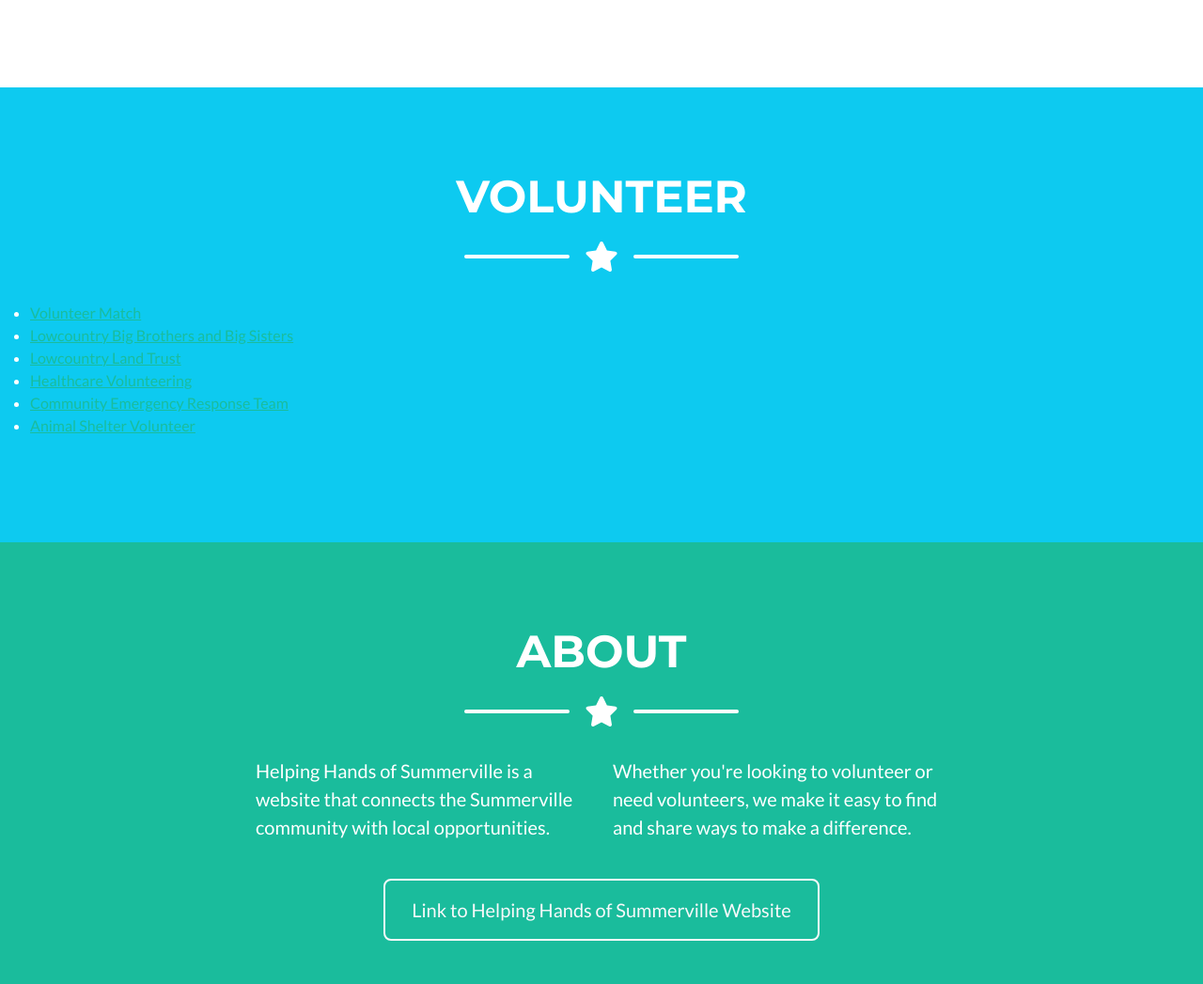
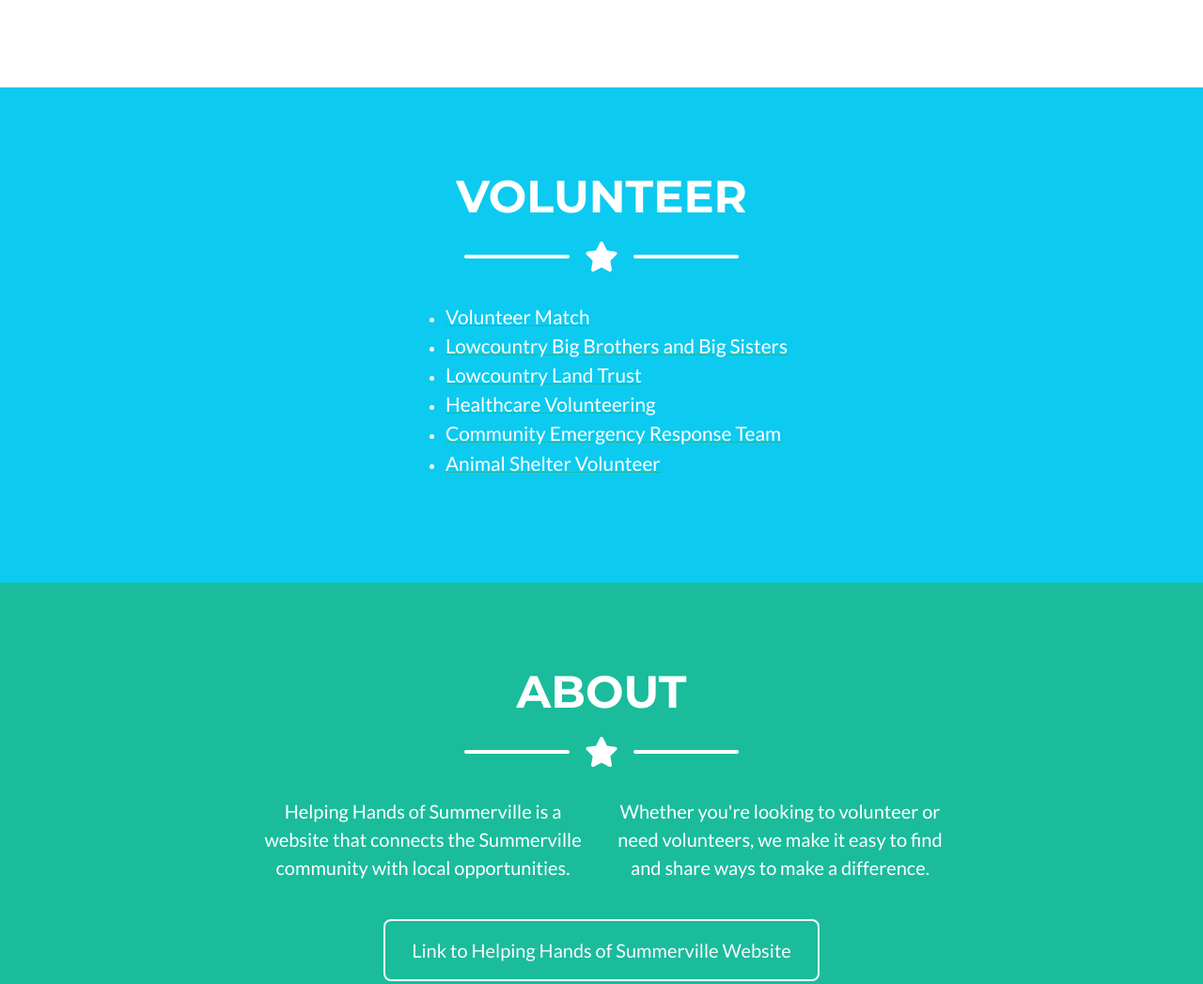
Before and after one commit to ktkey1966/CIS373HandsOfSummervilleProject, a plain HTML site: page index.html in a window 1280 px wide. Shown: the part 1750-2797 px from the top of the page at 94% size. Drawn offline with nearby package versions, Linux system fonts and the light colour scheme; files that its build step writes are made by us from their sources; files whose address does not match are found by name.

Commit message:
Add files via upload

```diff
--- a/index.html
+++ b/index.html
@@ -17,12 +17,16 @@
         <!-- Core theme CSS (includes Bootstrap)-->
         <link href="css/styles.css" rel="stylesheet" />
         <style>
-            id .volunteer {
+            .page-section {
                 text-align: center;
             }
-            id .volunteer > ul {
+            .page-section ul {
                 text-align: left;
                 display: inline-block;
+            }
+            .list-text-color {
+                color: white;
+                font-size: 1.3em;
             }
         </style>
     </head>
@@ -147,12 +151,12 @@
             </div>
             <div>
                 <ul>
-                    <li><a href="https://www.volunteermatch.org/search/orgs.jsp?aff=&includeOnGoing=true&r=20.0&l=Summerville%2C+SC%2C+USA" alt="Match">Volunteer Match</a></li>
-                    <li><a href="https://www.bbbslowcountry.org/" alt="Mentoring">Lowcountry Big Brothers and Big Sisters</a></li>
-                    <li><a href="https://lowcountrylandtrust.org/volunteer-with-us/" alt="Conservation">Lowcountry Land Trust</a></li>
-                    <li><a href="https://www.rsfh.com/community/volunteer" alt="Healthcare">Healthcare Volunteering</a></li>
-                    <li><a href="https://www.dorchestercountysc.gov/government/public-safety/emergency-management/community-emergency-response-team" alt="Disaster Relief">Community Emergency Response Team</a></li>
-                    <li><a href="https://animalcenter.berkeleycountysc.gov/volunteer-2/" alt="Pets">Animal Shelter Volunteer</a></li>
+                    <li><a href="https://www.volunteermatch.org/search/orgs.jsp?aff=&includeOnGoing=true&r=20.0&l=Summerville%2C+SC%2C+USA" alt="Match"><span class="list-text-color">Volunteer Match</span></a></li>
+                    <li><a href="https://www.bbbslowcountry.org/" alt="Mentoring"><span class="list-text-color">Lowcountry Big Brothers and Big Sisters</span></a></li>
+                    <li><a href="https://lowcountrylandtrust.org/volunteer-with-us/" alt="Conservation"><span class="list-text-color">Lowcountry Land Trust</span></a></li>
+                    <li><a href="https://www.rsfh.com/community/volunteer" alt="Healthcare"><span class="list-text-color">Healthcare Volunteering</span></a></li>
+                    <li><a href="https://www.dorchestercountysc.gov/government/public-safety/emergency-management/community-emergency-response-team" alt="Disaster Relief"><span class="list-text-color">Community Emergency Response Team</span></a></li>
+                    <li><a href="https://animalcenter.berkeleycountysc.gov/volunteer-2/" alt="Pets"><span class="list-text-color">Animal Shelter Volunteer</span></a></li>
                 </ul>
             </div>
         </section>
```
